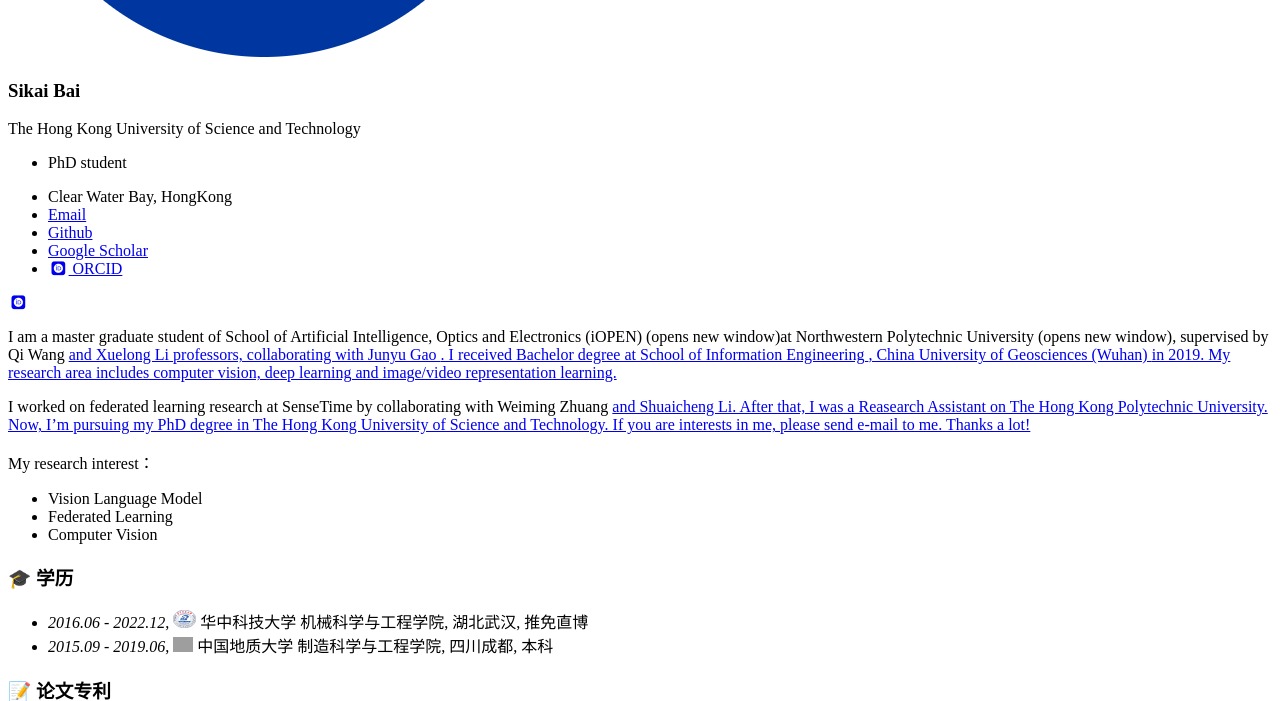
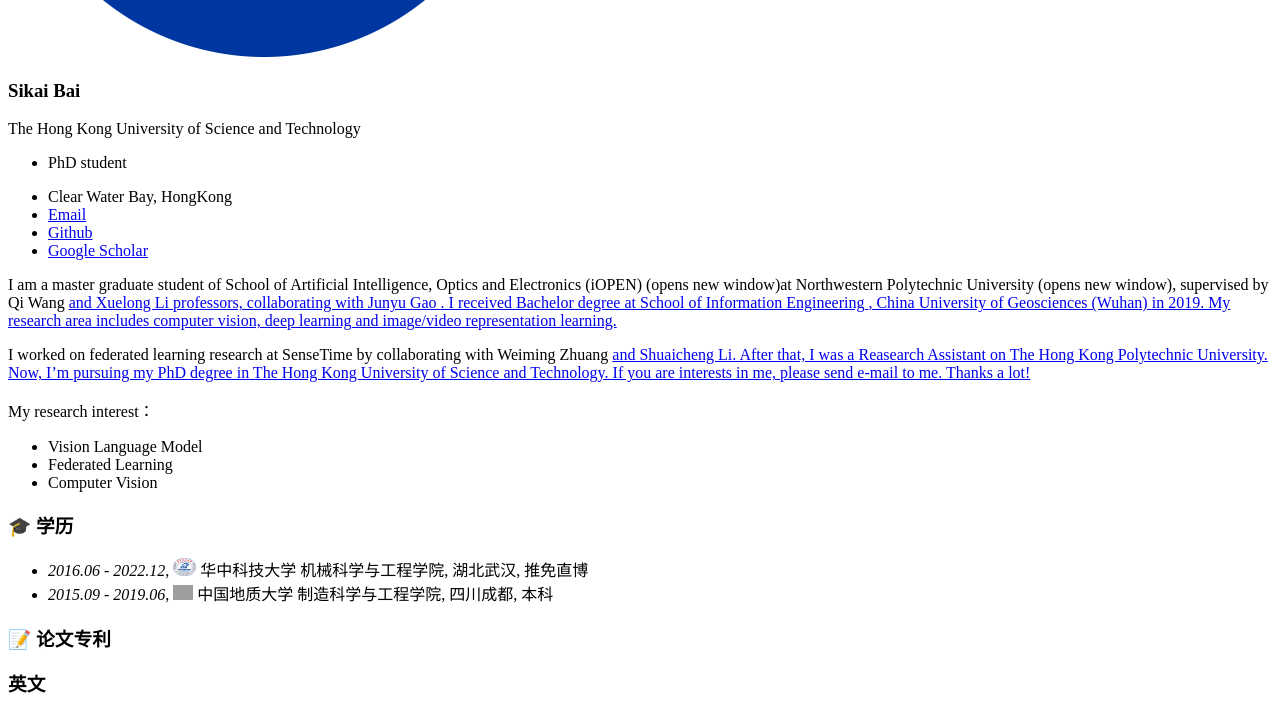
Before and after one commit to tangjyan/zh-cn, a Jekyll site: the page built from _pages/about.md, in a window 1280 px wide and 900 px high, scrolled down 781 px, cut to the strip 0-701 px from the top of the window. Built offline with Jekyll 4.4.1, drawn with Linux system fonts in a browser that asks for light colours; some web fonts are replaced; grey boxes are pictures that could not be loaded.

Commit message:
Update _config.yml

```diff
--- a/_config.yml
+++ b/_config.yml
@@ -44,7 +44,7 @@
   lastfm           :
   linkedin         : # e.g., "linkedin username"
   dblp             : # e.g., "https://dblp.org/pid/xx/xxxx.html"
-  orcid            : "https://orcid.org/0000-0001-9658-209X"
+  #orcid            : "https://orcid.org/0000-0001-9658-209X"
   pinterest        :
   soundcloud       :
   stackoverflow    : # http://stackoverflow.com/users/123456/username
```
